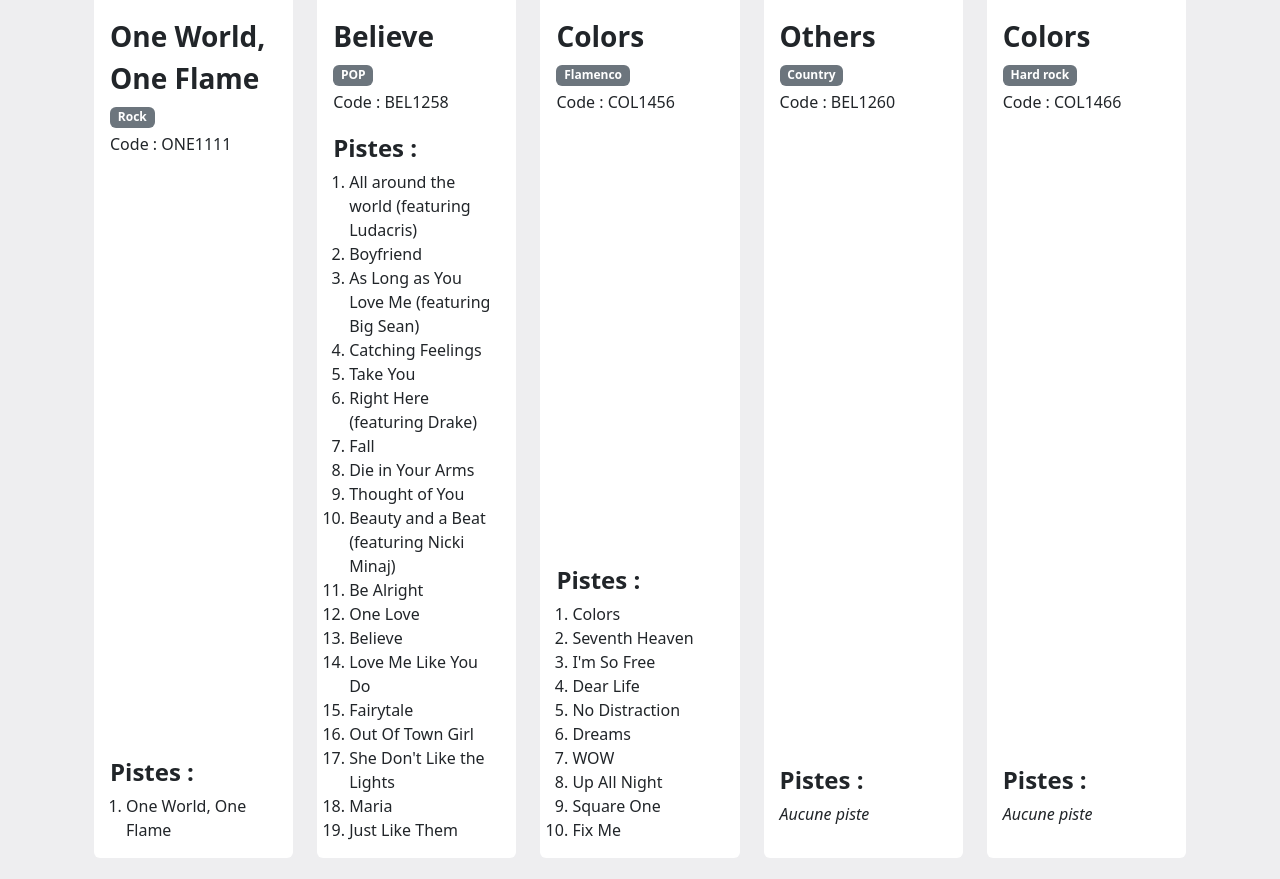
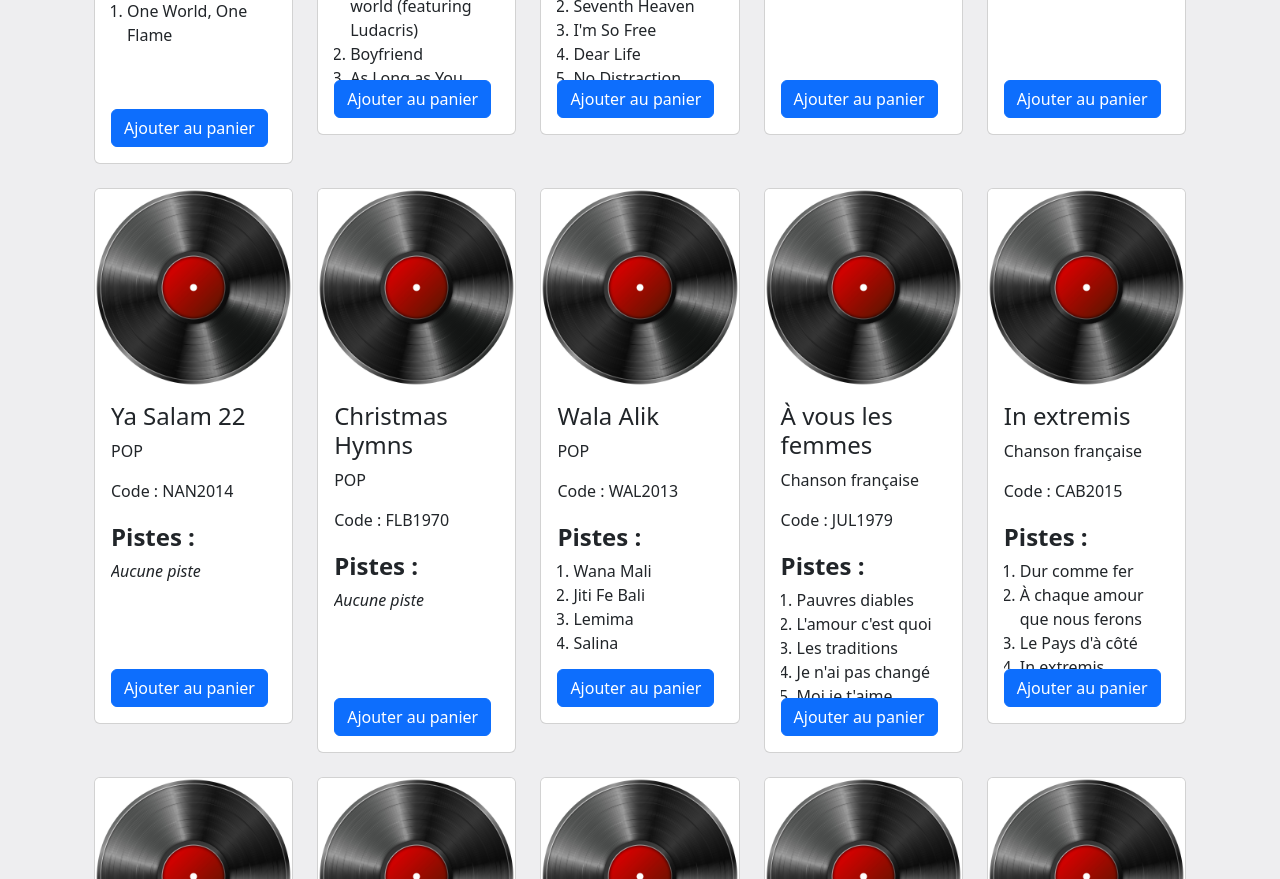
Before and after one commit to gabrinou1/TP1Web, a PHP site: page /pageCollectionAlbum.php in a window 1280 px wide. Shown: the part 1190-2069 px from the top of the page. Run offline with PHP 8.4, Linux system fonts and the light colour scheme.

Commit message:
collection album change

```diff
--- a/Require/ex.header.php
+++ b/Require/ex.header.php
@@ -38,7 +38,7 @@ if (isset($_SESSION["connected"]) && isset($_SESSION["user"])) {
 
     <nav class="navbar navbar-expand-lg navbar-light bg-light rounded">
       <a href="pageAcceuil.php"><img src="images\LLM_Logo.png" alt="LLM-Logo" width="50px" height="50px"></a>
-      <a class="navbar-brand ms-2" href="pageAcceuil.php">Médiatèque musical en ligne</a>
+      <a class="navbar-brand ms-2" href="pageAcceuil.php">Médiathèque musical en ligne</a>
       <button class="navbar-toggler" type="button" data-toggle="collapse" data-target="#navbarNavAltMarkup"
         aria-controls="navbarNavAltMarkup" aria-expanded="false" aria-label="Toggle navigation">
         <span class="navbar-toggler-icon"></span>
@@ -47,6 +47,7 @@ if (isset($_SESSION["connected"]) && isset($_SESSION["user"])) {
         <div class="navbar-nav">
           <a class="nav-item nav-link active px-10" href="pageAcceuil.php">Accueil <span
               class="sr-only"></span></a>
+              <a class="nav-item nav-link px-10" href="pageCollectionAlbum.php">Albums</a>
           <?php if ($isConnected) {
             if ($user->getRole() == "GERANT") {
               echo '<a class="nav-item nav-link px-10" href="pageArtiste.php">Artiste</a>';
@@ -63,7 +64,7 @@ if (isset($_SESSION["connected"]) && isset($_SESSION["user"])) {
             echo '<a class="nav-item nav-link px-10" href="pageProfil.php">Profil</a>';
           } else {
             echo '<a class="nav-item nav-link px-10" href="pageInscription.php">Inscription</a>';
-            echo '<a class="nav-item nav-link px-10" href="pageCollectionAlbum.php">Albums</a>';
+
           }
           ?>
 
--- a/pageCollectionAlbum.php
+++ b/pageCollectionAlbum.php
@@ -1,5 +1,3 @@
-
-
 <?php
 require_once "classes/utilisateur.class.php";
 session_start();
@@ -20,21 +18,14 @@ if (isset($data['albums'])): ?>
             <div class="row row-cols-1 row-cols-sm-2 row-cols-md-3 row-cols-xl-5 g-4">
                 <?php foreach ($data['albums'] as $album): ?>
                     <div class="col">
-                    <div class="card h-100 border-0">
-                        <img src="images/<?php echo htmlspecialchars($album['pht_couvt']); ?>" class="card-img-top album-cover" alt="Couverture de <?php echo $album['titre']; ?>">
-
-                        <div class="card-body d-flex flex-column justify-between">
-                            <p class="card-title mb-1 fs-3" title="<?php echo htmlspecialchars($album['titre']); ?>">
-                                <strong> <?php echo $album['titre']; ?> </strong>
-                            </p>
-
-                            <p class="card-text mb-3">
-                                <span class="badge bg-secondary mb-1"><?php echo htmlspecialchars($album['description']); ?></span>
-                                <br>
-                                <span>Code : <?php echo htmlspecialchars($album['code_album']); ?></span>
-                            </p>
-
-                            <div class="mt-auto">
+                        <section class="card" style="max-width: 320px">
+                            <!-- <img src="images/<?php echo htmlspecialchars($album['pht_couvt']); ?>" class="card-img-top album-cover" alt="Couverture de <?php echo $album['titre']; ?>"> -->
+                            <img src="images/AlbumIcon.jpg" class="card-img-top album-cover" alt="Couverture de <?php echo $album['titre']; ?>">
+                            <div class="card-body">
+                                <h4 class="card-title"><?php echo htmlspecialchars($album['titre']); ?></h4>
+                                <p class="card-text"><?php echo htmlspecialchars($album['description']); ?></p>
+                                <p class="card-text">Code : <?php echo htmlspecialchars($album['code_album']); ?></p>
+                                <div class="overflow-auto" style="height: 150px;">
                                     <p class="mb-1 fs-4"><strong> Pistes :</strong></p>
                                     <?php if (!empty($album['titre_oeuvre'])): ?>
                                         <ol class="ps-3 mb-0">
@@ -46,9 +37,9 @@ if (isset($data['albums'])): ?>
                                         <p><em> Aucune piste</em></p>
                                     <?php endif; ?>
                                 </div>
-
+                                <a href="#" class="btn btn-primary">Ajouter au panier</a>
                             </div>
-                    </div>
+                        </section>
                     </div>
                 <?php endforeach; ?>
 
@@ -60,3 +51,6 @@ else:
     echo "Impossible de charger le fichier JSON";
 endif;
 ?>
+
+
+<?php require "Require/ex.pied.php"; ?>
```
Also changed, not shown: images/AlbumIcon.jpg (added). Lines whose indentation alone changed are shown as unchanged.
